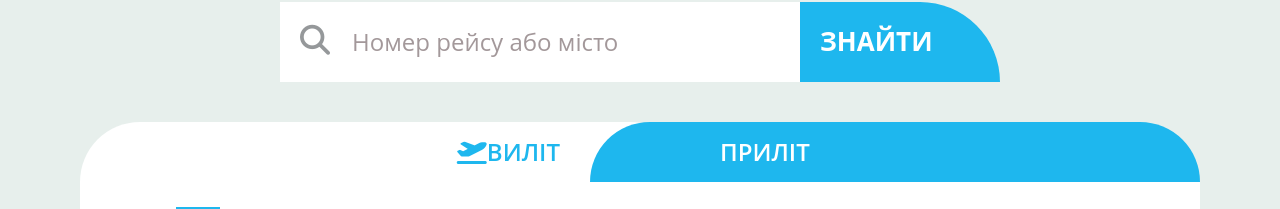
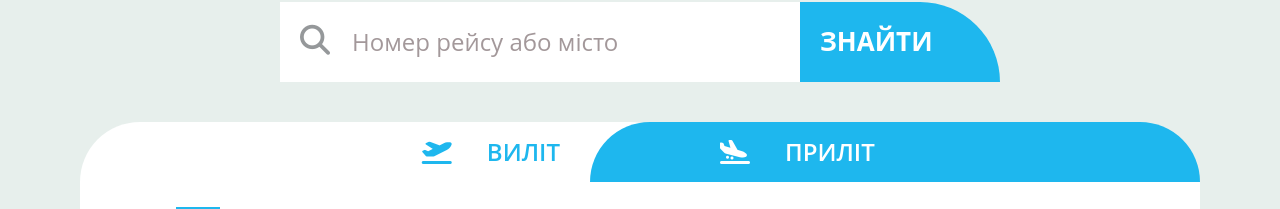
Before and after one commit to Kluy/employees-directory-app, a React app: page / in a window 1280 px wide. Shown: the part 241-450 px from the top of the page. Built offline with nearby package versions, Linux system fonts and the light colour scheme; no server answers.

Commit message:
c27_28-01

```diff
--- a/src/components/buttons/Buttons.jsx
+++ b/src/components/buttons/Buttons.jsx
@@ -1,8 +1,9 @@
 import React from 'react';
 import { connect } from 'react-redux';
-import { departureToggle } from '../shedule.actions';
+import { toggleAction } from '../shedule.actions';
 import { departureStatusSelector } from '../shedule.selectors';
 import PropTypes from 'prop-types';
+import classNames from 'classnames';
 import './buttons.scss';
 
 const Buttons = ({ departure, toggle }) => {
@@ -10,19 +11,25 @@ const Buttons = ({ departure, toggle }) => {
     <div className="select">
       <button
         onClick={toggle}
-        className={`select__btn select__btn_departure ${
-          departure ? '' : 'select__btn_unactive'
-        }`}
+        className={classNames('select__btn select__btn_departure', {
+          select__btn_unactive: !departure,
+        })}
+        disabled={departure}
       >
-        <i className="fa-solid fa-plane-departure"></i>
+        <i className="fa-solid fa-plane-departure select__btn-icon"></i>
         ВИЛІТ
       </button>
       <button
         onClick={toggle}
-        className={`select__btn select__btn_arrival ${
-          departure ? 'select__btn_unactive' : ''
-        }`}
+        className={classNames(
+          'select__btn select__btn_arrival select__btn-icon',
+          {
+            select__btn_unactive: departure,
+          }
+        )}
+        disabled={!departure}
       >
+        <i class="fa-solid fa-plane-arrival select__btn-icon"></i>
         ПРИЛІТ
       </button>
     </div>
@@ -36,7 +43,7 @@ const mapState = (state) => {
 };
 
 const mapDispatch = {
-  toggle: departureToggle,
+  toggle: toggleAction,
 };
 
 Buttons.propTypes = {
--- a/src/components/buttons/buttons.scss
+++ b/src/components/buttons/buttons.scss
@@ -30,4 +30,13 @@
             background-color: #007bff;
         }
     }
+
+    &-icon {
+        padding-right: 35px;
+    }
 }
+
+.rotate {
+    transform: rotate(45deg);
+    margin-right: 20px;
+}
--- a/src/components/footer/footer.scss
+++ b/src/components/footer/footer.scss
@@ -21,8 +21,6 @@
         margin-bottom: 10px;
         line-height: 24px;
     }
-
-
 
     &__icons {
         font-size: 30px;
--- a/src/components/shedule.actions.js
+++ b/src/components/shedule.actions.js
@@ -1,7 +1,7 @@
 import { getFlights } from '../gateway';
 
 export const SAVE_SHEDULE = 'SHEDULE/SAVE_SHEDULE';
-export const TOGGLE = 'SHEDULE/TOGGLE';
+export const DEPARTURE_TOGGLE = 'SHEDULE/DEPARTURE_TOGGLE';
 export const FLIGHT_NUMBER = 'SHEDULE/FLIGHT_NUMBER';
 
 const saveShedule = (shedule) => {
@@ -22,9 +22,9 @@ export const flightNumberAction = (flightNumber) => {
   };
 };
 
-export const departureToggle = () => {
+export const toggleAction = () => {
   return {
-    type: TOGGLE,
+    type: DEPARTURE_TOGGLE,
   };
 };
 
--- a/src/components/shedule.reducer.js
+++ b/src/components/shedule.reducer.js
@@ -1,4 +1,8 @@
-import { FLIGHT_NUMBER, SAVE_SHEDULE, TOGGLE } from './shedule.actions';
+import {
+  FLIGHT_NUMBER,
+  SAVE_SHEDULE,
+  DEPARTURE_TOGGLE,
+} from './shedule.actions';
 
 const initialState = {
   shedule: {
@@ -21,7 +25,7 @@ const sheduleReducer = (state = initialState, action) => {
         ...state,
         shedule: action.payload.shedule,
       };
-    case TOGGLE:
+    case DEPARTURE_TOGGLE:
       return {
         ...state,
         departure: !state.departure,
```
